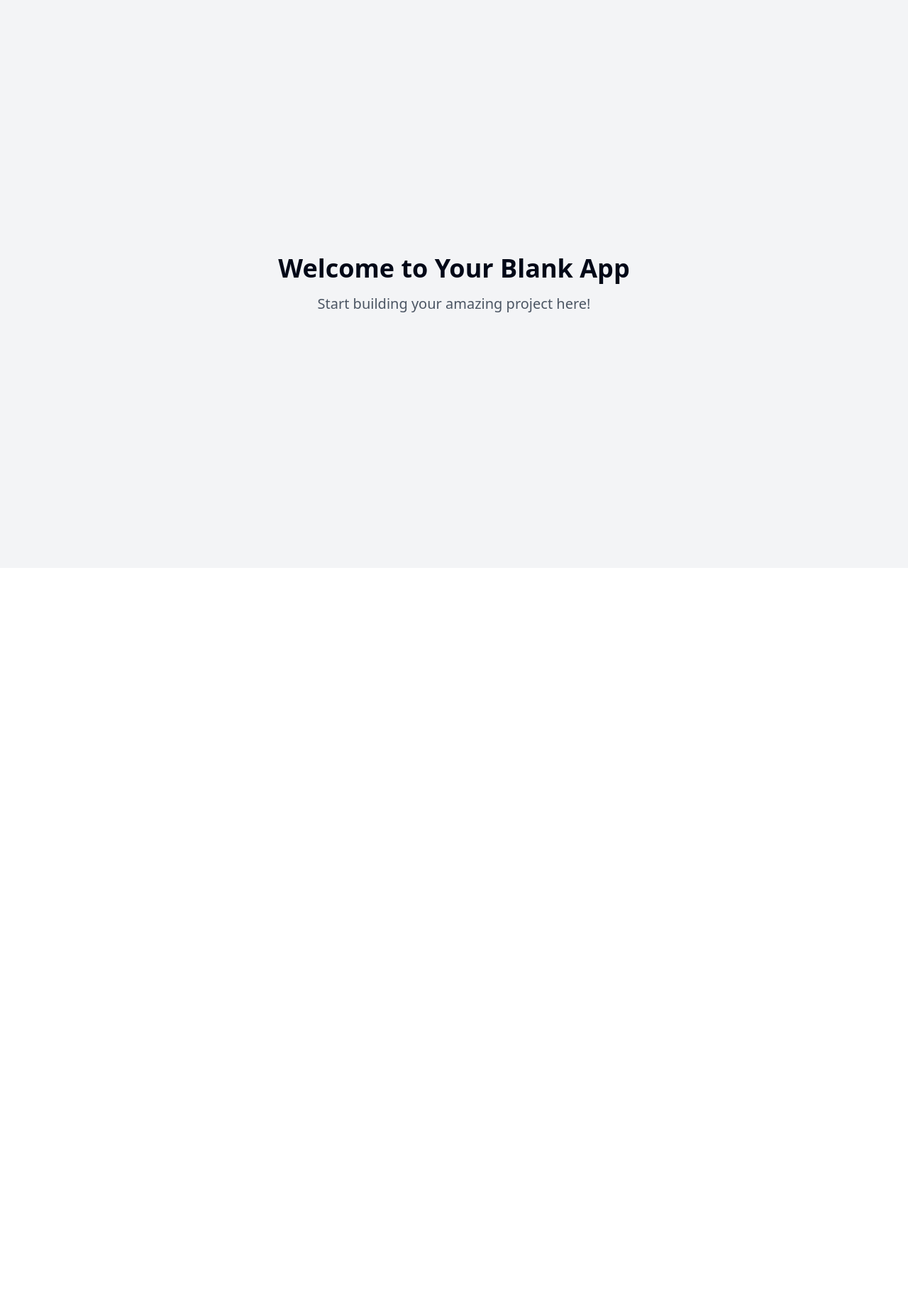
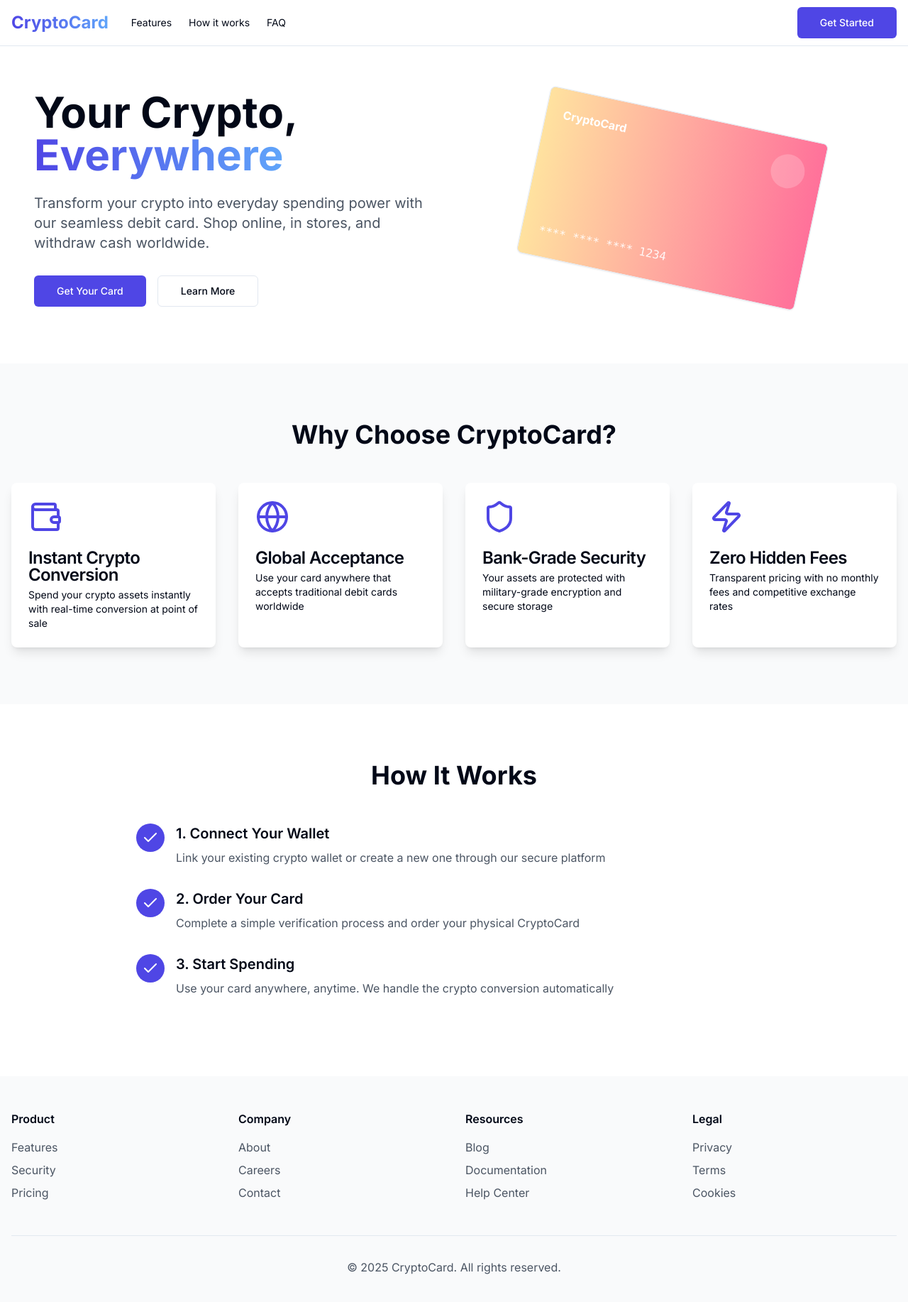
Before and after one commit to DevGruGold/crypto-card-splash, a React (Vite) app: page / in a window 1280 px wide. Shown: the top 1834 px of the page at 71% size. Before the commit the page ends 800 px from the top, so only its background shows below. Built offline with nearby package versions, Linux system fonts and the light colour scheme.

Commit message:
Create marketing splash page
Implement a marketing splash page for the crypto debit card, allowing users to understand its functionality and benefits, similar to the Coinbase debit card.
[skip gpt_engineer]

```diff
--- /dev/null
+++ b/src/components/Features.tsx
@@ -0,0 +1,48 @@
+import { Wallet, Globe, Shield, Zap } from "lucide-react";
+import { Card, CardHeader, CardTitle, CardDescription } from "@/components/ui/card";
+
+const features = [
+  {
+    title: "Instant Crypto Conversion",
+    description: "Spend your crypto assets instantly with real-time conversion at point of sale",
+    icon: Wallet,
+  },
+  {
+    title: "Global Acceptance",
+    description: "Use your card anywhere that accepts traditional debit cards worldwide",
+    icon: Globe,
+  },
+  {
+    title: "Bank-Grade Security",
+    description: "Your assets are protected with military-grade encryption and secure storage",
+    icon: Shield,
+  },
+  {
+    title: "Zero Hidden Fees",
+    description: "Transparent pricing with no monthly fees and competitive exchange rates",
+    icon: Zap,
+  },
+];
+
+export const Features = () => {
+  return (
+    <section id="features" className="py-20 bg-gray-50 dark:bg-gray-900">
+      <div className="container mx-auto px-4">
+        <h2 className="text-3xl md:text-4xl font-bold text-center mb-12">
+          Why Choose CryptoCard?
+        </h2>
+        <div className="grid md:grid-cols-2 lg:grid-cols-4 gap-8">
+          {features.map((feature) => (
+            <Card key={feature.title} className="border-none shadow-lg">
+              <CardHeader>
+                <feature.icon className="w-12 h-12 text-primary mb-4" />
+                <CardTitle>{feature.title}</CardTitle>
+                <CardDescription>{feature.description}</CardDescription>
+              </CardHeader>
+            </Card>
+          ))}
+        </div>
+      </div>
+    </section>
+  );
+};
--- /dev/null
+++ b/src/components/Footer.tsx
@@ -0,0 +1,45 @@
+export const Footer = () => {
+  return (
+    <footer className="bg-gray-50 dark:bg-gray-900 py-12">
+      <div className="container mx-auto px-4">
+        <div className="grid grid-cols-2 md:grid-cols-4 gap-8">
+          <div>
+            <h3 className="font-semibold mb-4">Product</h3>
+            <ul className="space-y-2">
+              <li><a href="#" className="text-gray-600 dark:text-gray-300 hover:text-primary">Features</a></li>
+              <li><a href="#" className="text-gray-600 dark:text-gray-300 hover:text-primary">Security</a></li>
+              <li><a href="#" className="text-gray-600 dark:text-gray-300 hover:text-primary">Pricing</a></li>
+            </ul>
+          </div>
+          <div>
+            <h3 className="font-semibold mb-4">Company</h3>
+            <ul className="space-y-2">
+              <li><a href="#" className="text-gray-600 dark:text-gray-300 hover:text-primary">About</a></li>
+              <li><a href="#" className="text-gray-600 dark:text-gray-300 hover:text-primary">Careers</a></li>
+              <li><a href="#" className="text-gray-600 dark:text-gray-300 hover:text-primary">Contact</a></li>
+            </ul>
+          </div>
+          <div>
+            <h3 className="font-semibold mb-4">Resources</h3>
+            <ul className="space-y-2">
+              <li><a href="#" className="text-gray-600 dark:text-gray-300 hover:text-primary">Blog</a></li>
+              <li><a href="#" className="text-gray-600 dark:text-gray-300 hover:text-primary">Documentation</a></li>
+              <li><a href="#" className="text-gray-600 dark:text-gray-300 hover:text-primary">Help Center</a></li>
+            </ul>
+          </div>
+          <div>
+            <h3 className="font-semibold mb-4">Legal</h3>
+            <ul className="space-y-2">
+              <li><a href="#" className="text-gray-600 dark:text-gray-300 hover:text-primary">Privacy</a></li>
+              <li><a href="#" className="text-gray-600 dark:text-gray-300 hover:text-primary">Terms</a></li>
+              <li><a href="#" className="text-gray-600 dark:text-gray-300 hover:text-primary">Cookies</a></li>
+            </ul>
+          </div>
+        </div>
+        <div className="mt-12 pt-8 border-t text-center text-gray-600 dark:text-gray-300">
+          © {new Date().getFullYear()} CryptoCard. All rights reserved.
+        </div>
+      </div>
+    </footer>
+  );
+};
--- /dev/null
+++ b/src/components/Header.tsx
@@ -0,0 +1,23 @@
+import { Button } from "@/components/ui/button";
+
+export const Header = () => {
+  return (
+    <header className="fixed top-0 left-0 right-0 z-50 bg-background/80 backdrop-blur-md border-b">
+      <div className="container mx-auto px-4 h-16 flex items-center justify-between">
+        <div className="flex items-center space-x-8">
+          <h1 className="text-2xl font-bold bg-gradient-to-r from-primary to-secondary bg-clip-text text-transparent">
+            CryptoCard
+          </h1>
+          <nav className="hidden md:flex space-x-6">
+            <a href="#features" className="text-sm hover:text-primary transition-colors">Features</a>
+            <a href="#how-it-works" className="text-sm hover:text-primary transition-colors">How it works</a>
+            <a href="#faq" className="text-sm hover:text-primary transition-colors">FAQ</a>
+          </nav>
+        </div>
+        <Button size="lg" className="bg-primary hover:bg-primary/90">
+          Get Started
+        </Button>
+      </div>
+    </header>
+  );
+};
--- /dev/null
+++ b/src/components/Hero.tsx
@@ -0,0 +1,44 @@
+import { Button } from "@/components/ui/button";
+import { Card } from "@/components/ui/card";
+
+export const Hero = () => {
+  return (
+    <section className="pt-32 pb-20 px-4">
+      <div className="container mx-auto flex flex-col lg:flex-row items-center gap-12">
+        <div className="flex-1 text-center lg:text-left">
+          <h1 className="text-4xl md:text-6xl font-bold leading-tight mb-6">
+            Your Crypto,
+            <span className="bg-gradient-to-r from-primary to-secondary bg-clip-text text-transparent">
+              {" "}
+              Everywhere
+            </span>
+          </h1>
+          <p className="text-lg md:text-xl text-gray-600 dark:text-gray-300 mb-8 max-w-2xl">
+            Transform your crypto into everyday spending power with our seamless debit card. Shop online, in stores, and withdraw cash worldwide.
+          </p>
+          <div className="flex flex-col sm:flex-row gap-4 justify-center lg:justify-start">
+            <Button size="lg" className="bg-primary hover:bg-primary/90">
+              Get Your Card
+            </Button>
+            <Button size="lg" variant="outline">
+              Learn More
+            </Button>
+          </div>
+        </div>
+        <div className="flex-1 relative">
+          <div className="animate-card-float">
+            <Card className="w-[300px] h-[180px] md:w-[400px] md:h-[240px] mx-auto bg-gradient-to-r from-[#FFE29F] via-[#FFA99F] to-[#FF719A] p-6 flex flex-col justify-between transform rotate-12">
+              <div className="flex justify-between items-start">
+                <div className="text-white font-bold">CryptoCard</div>
+                <div className="w-12 h-12 rounded-full bg-white/20" />
+              </div>
+              <div className="text-white/90 font-mono">
+                **** **** **** 1234
+              </div>
+            </Card>
+          </div>
+        </div>
+      </div>
+    </section>
+  );
+};
--- /dev/null
+++ b/src/components/HowItWorks.tsx
@@ -0,0 +1,45 @@
+import { Check } from "lucide-react";
+
+const steps = [
+  {
+    title: "Connect Your Wallet",
+    description: "Link your existing crypto wallet or create a new one through our secure platform",
+  },
+  {
+    title: "Order Your Card",
+    description: "Complete a simple verification process and order your physical CryptoCard",
+  },
+  {
+    title: "Start Spending",
+    description: "Use your card anywhere, anytime. We handle the crypto conversion automatically",
+  },
+];
+
+export const HowItWorks = () => {
+  return (
+    <section id="how-it-works" className="py-20">
+      <div className="container mx-auto px-4">
+        <h2 className="text-3xl md:text-4xl font-bold text-center mb-12">
+          How It Works
+        </h2>
+        <div className="max-w-4xl mx-auto">
+          {steps.map((step, index) => (
+            <div key={step.title} className="flex items-start gap-4 mb-8">
+              <div className="flex-shrink-0 w-10 h-10 rounded-full bg-primary flex items-center justify-center">
+                <Check className="w-6 h-6 text-white" />
+              </div>
+              <div>
+                <h3 className="text-xl font-semibold mb-2">
+                  {index + 1}. {step.title}
+                </h3>
+                <p className="text-gray-600 dark:text-gray-300">
+                  {step.description}
+                </p>
+              </div>
+            </div>
+          ))}
+        </div>
+      </div>
+    </section>
+  );
+};
--- a/src/index.css
+++ b/src/index.css
@@ -1,3 +1,5 @@
+@import url('https://fonts.googleapis.com/css2?family=Inter:wght@400;500;600;700&display=swap');
+
 @tailwind base;
 @tailwind components;
 @tailwind utilities;
@@ -6,87 +8,46 @@
   :root {
     --background: 0 0% 100%;
     --foreground: 222.2 84% 4.9%;
-
     --card: 0 0% 100%;
     --card-foreground: 222.2 84% 4.9%;
-
     --popover: 0 0% 100%;
     --popover-foreground: 222.2 84% 4.9%;
-
     --primary: 222.2 47.4% 11.2%;
     --primary-foreground: 210 40% 98%;
-
     --secondary: 210 40% 96.1%;
     --secondary-foreground: 222.2 47.4% 11.2%;
-
     --muted: 210 40% 96.1%;
     --muted-foreground: 215.4 16.3% 46.9%;
-
     --accent: 210 40% 96.1%;
     --accent-foreground: 222.2 47.4% 11.2%;
-
     --destructive: 0 84.2% 60.2%;
     --destructive-foreground: 210 40% 98%;
-
     --border: 214.3 31.8% 91.4%;
     --input: 214.3 31.8% 91.4%;
     --ring: 222.2 84% 4.9%;
-
     --radius: 0.5rem;
-
-    --sidebar-background: 0 0% 98%;
-
-    --sidebar-foreground: 240 5.3% 26.1%;
-
-    --sidebar-primary: 240 5.9% 10%;
-
-    --sidebar-primary-foreground: 0 0% 98%;
-
-    --sidebar-accent: 240 4.8% 95.9%;
-
-    --sidebar-accent-foreground: 240 5.9% 10%;
-
-    --sidebar-border: 220 13% 91%;
-
-    --sidebar-ring: 217.2 91.2% 59.8%;
   }
 
   .dark {
     --background: 222.2 84% 4.9%;
     --foreground: 210 40% 98%;
-
     --card: 222.2 84% 4.9%;
     --card-foreground: 210 40% 98%;
-
     --popover: 222.2 84% 4.9%;
     --popover-foreground: 210 40% 98%;
-
     --primary: 210 40% 98%;
     --primary-foreground: 222.2 47.4% 11.2%;
-
     --secondary: 217.2 32.6% 17.5%;
     --secondary-foreground: 210 40% 98%;
-
     --muted: 217.2 32.6% 17.5%;
     --muted-foreground: 215 20.2% 65.1%;
-
     --accent: 217.2 32.6% 17.5%;
     --accent-foreground: 210 40% 98%;
-
     --destructive: 0 62.8% 30.6%;
     --destructive-foreground: 210 40% 98%;
-
     --border: 217.2 32.6% 17.5%;
     --input: 217.2 32.6% 17.5%;
     --ring: 212.7 26.8% 83.9%;
-    --sidebar-background: 240 5.9% 10%;
-    --sidebar-foreground: 240 4.8% 95.9%;
-    --sidebar-primary: 224.3 76.3% 48%;
-    --sidebar-primary-foreground: 0 0% 100%;
-    --sidebar-accent: 240 3.7% 15.9%;
-    --sidebar-accent-foreground: 240 4.8% 95.9%;
-    --sidebar-border: 240 3.7% 15.9%;
-    --sidebar-ring: 217.2 91.2% 59.8%;
   }
 }
 
@@ -94,8 +55,8 @@
   * {
     @apply border-border;
   }
-
   body {
     @apply bg-background text-foreground;
+    font-feature-settings: "rlig" 1, "calt" 1;
   }
 }
--- a/src/pages/Index.tsx
+++ b/src/pages/Index.tsx
@@ -1,12 +1,19 @@
-// Update this page (the content is just a fallback if you fail to update the page)
+import { Header } from "@/components/Header";
+import { Hero } from "@/components/Hero";
+import { Features } from "@/components/Features";
+import { HowItWorks } from "@/components/HowItWorks";
+import { Footer } from "@/components/Footer";
 
 const Index = () => {
   return (
-    <div className="min-h-screen flex items-center justify-center bg-gray-100">
-      <div className="text-center">
-        <h1 className="text-4xl font-bold mb-4">Welcome to Your Blank App</h1>
-        <p className="text-xl text-gray-600">Start building your amazing project here!</p>
-      </div>
+    <div className="min-h-screen bg-background">
+      <Header />
+      <main>
+        <Hero />
+        <Features />
+        <HowItWorks />
+      </main>
+      <Footer />
     </div>
   );
 };
--- a/tailwind.config.ts
+++ b/tailwind.config.ts
@@ -12,85 +12,44 @@ export default {
   theme: {
     container: {
       center: true,
-			padding: '2rem',
+      padding: "2rem",
       screens: {
-				'2xl': '1400px'
-			}
+        "2xl": "1400px",
+      },
     },
     extend: {
+      fontFamily: {
+        sans: ["Inter", "sans-serif"],
+      },
       colors: {
-				border: 'hsl(var(--border))',
-				input: 'hsl(var(--input))',
-				ring: 'hsl(var(--ring))',
-				background: 'hsl(var(--background))',
-				foreground: 'hsl(var(--foreground))',
+        border: "hsl(var(--border))",
+        input: "hsl(var(--input))",
+        ring: "hsl(var(--ring))",
+        background: "hsl(var(--background))",
+        foreground: "hsl(var(--foreground))",
         primary: {
-					DEFAULT: 'hsl(var(--primary))',
-					foreground: 'hsl(var(--primary-foreground))'
+          DEFAULT: "#4F46E5",
+          foreground: "#FFFFFF",
         },
         secondary: {
-					DEFAULT: 'hsl(var(--secondary))',
-					foreground: 'hsl(var(--secondary-foreground))'
-				},
-				destructive: {
-					DEFAULT: 'hsl(var(--destructive))',
-					foreground: 'hsl(var(--destructive-foreground))'
-				},
-				muted: {
-					DEFAULT: 'hsl(var(--muted))',
-					foreground: 'hsl(var(--muted-foreground))'
-				},
-				accent: {
-					DEFAULT: 'hsl(var(--accent))',
-					foreground: 'hsl(var(--accent-foreground))'
-				},
-				popover: {
-					DEFAULT: 'hsl(var(--popover))',
-					foreground: 'hsl(var(--popover-foreground))'
+          DEFAULT: "#60A5FA",
+          foreground: "#FFFFFF",
         },
         card: {
-					DEFAULT: 'hsl(var(--card))',
-					foreground: 'hsl(var(--card-foreground))'
+          DEFAULT: "hsl(var(--card))",
+          foreground: "hsl(var(--card-foreground))",
         },
-				sidebar: {
-					DEFAULT: 'hsl(var(--sidebar-background))',
-					foreground: 'hsl(var(--sidebar-foreground))',
-					primary: 'hsl(var(--sidebar-primary))',
-					'primary-foreground': 'hsl(var(--sidebar-primary-foreground))',
-					accent: 'hsl(var(--sidebar-accent))',
-					'accent-foreground': 'hsl(var(--sidebar-accent-foreground))',
-					border: 'hsl(var(--sidebar-border))',
-					ring: 'hsl(var(--sidebar-ring))'
-				}
-			},
-			borderRadius: {
-				lg: 'var(--radius)',
-				md: 'calc(var(--radius) - 2px)',
-				sm: 'calc(var(--radius) - 4px)'
       },
       keyframes: {
-				'accordion-down': {
-					from: {
-						height: '0'
+        "card-float": {
+          "0%, 100%": { transform: "translateY(0)" },
+          "50%": { transform: "translateY(-10px)" },
         },
-					to: {
-						height: 'var(--radix-accordion-content-height)'
-					}
-				},
-				'accordion-up': {
-					from: {
-						height: 'var(--radix-accordion-content-height)'
-					},
-					to: {
-						height: '0'
-					}
-				}
       },
       animation: {
-				'accordion-down': 'accordion-down 0.2s ease-out',
-				'accordion-up': 'accordion-up 0.2s ease-out'
-			}
-		}
+        "card-float": "card-float 3s ease-in-out infinite",
+      },
+    },
   },
   plugins: [require("tailwindcss-animate")],
 } satisfies Config;
```
Lines whose indentation alone changed are shown as unchanged.
